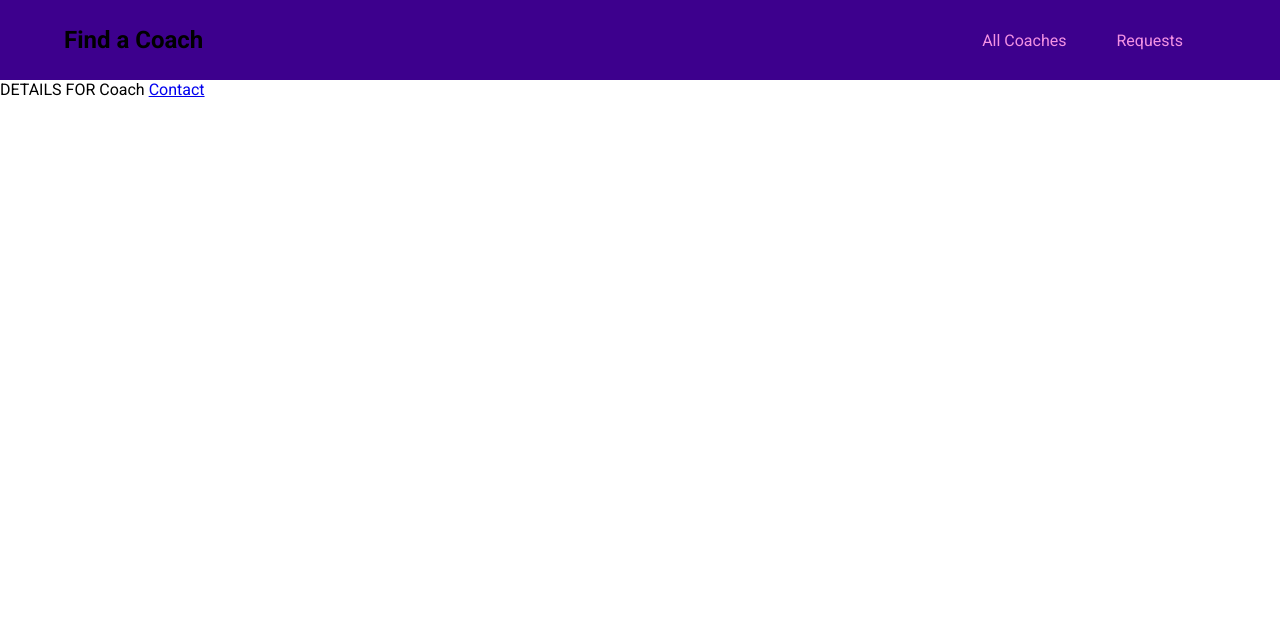
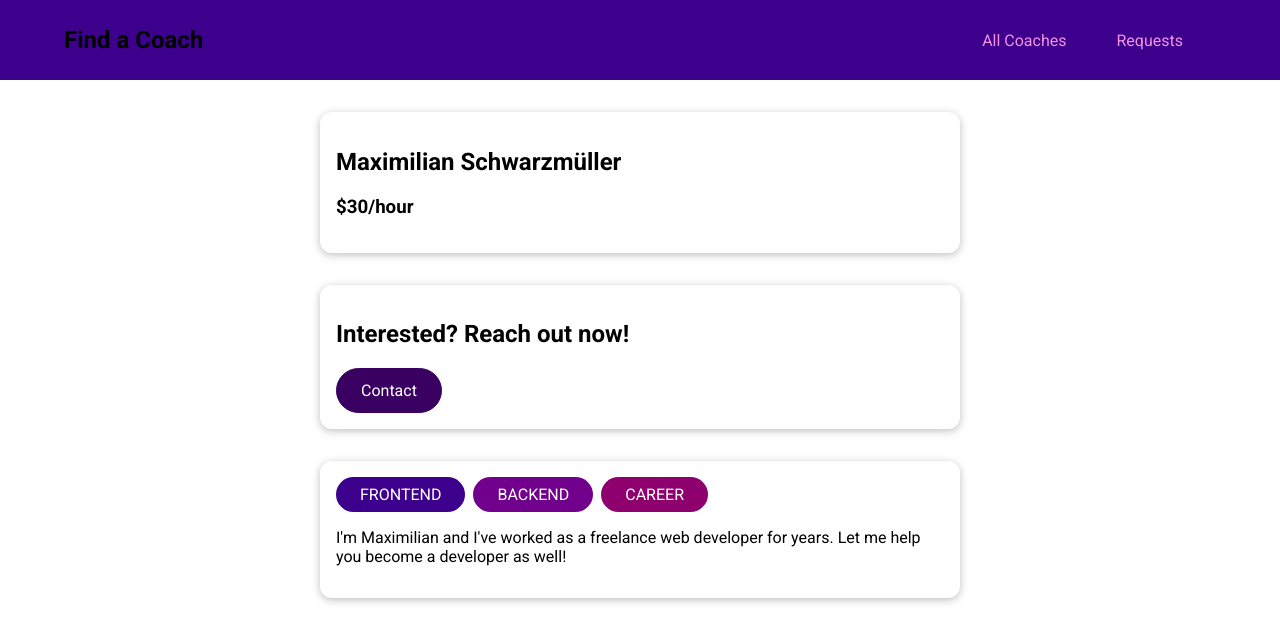
Before and after one commit to SahakKDev/find-your-coach, a Vue app: page /coaches/c1 in a window 1280 px wide. Shown: the top 642 px of the page. Built offline with nearby package versions, Linux system fonts and the light colour scheme.

Commit message:
coach details done

```diff
--- a/src/App.vue
+++ b/src/App.vue
@@ -4,7 +4,7 @@
 </template>
 
 <script>
-import TheHeader from './componenets/layout/TheHeader.vue';
+import TheHeader from './components/layout/TheHeader.vue';
 
 export default {
   components: {
--- a/src/main.js
+++ b/src/main.js
@@ -4,9 +4,9 @@ import router from './router';
 import store from './store';
 
 import App from './App.vue';
-import BaseCard from './componenets/UI/BaseCard.vue';
-import BaseButton from './componenets/UI/BaseButton.vue';
-import BaseBadge from './componenets/UI/BaseBadge.vue';
+import BaseCard from './components/UI/BaseCard.vue';
+import BaseButton from './components/UI/BaseButton.vue';
+import BaseBadge from './components/UI/BaseBadge.vue';
 
 const app = createApp(App);
 
--- a/src/pages/coaches/CoachDetails.vue
+++ b/src/pages/coaches/CoachDetails.vue
@@ -1,5 +1,65 @@
 <template>
-  DETAILS FOR Coach
-  <router-view />
-  <router-link to="/coaches/c1/contact">Contact</router-link>
+  <section>
+    <base-card>
+      <h2>{{ fullName }}</h2>
+      <h3>${{ rate }}/hour</h3>
+    </base-card>
+  </section>
+
+  <section>
+    <base-card>
+      <header>
+        <h2>Interested? Reach out now!</h2>
+        <base-button link :to="contactLink">Contact</base-button>
+      </header>
+      <router-view />
+    </base-card>
+  </section>
+
+  <section>
+    <base-card>
+      <base-badge
+        v-for="area in areas"
+        :key="area"
+        :type="area"
+        :title="area"
+      ></base-badge>
+      <p>{{ description }}</p>
+    </base-card>
+  </section>
 </template>
+
+<script>
+export default {
+  props: ['id'],
+  data() {
+    return {
+      selectedCoach: null,
+    };
+  },
+  created() {
+    this.selectedCoach = this.$store.getters['coaches/coaches'].find(
+      (coach) => coach.id === this.id,
+    );
+  },
+  computed: {
+    fullName() {
+      return `${this.selectedCoach.firstName} ${this.selectedCoach.lastName}`;
+    },
+    areas() {
+      return this.selectedCoach.areas;
+    },
+    rate() {
+      return this.selectedCoach.hourlyRate;
+    },
+    description() {
+      return this.selectedCoach.description;
+    },
+    contactLink() {
+      return (
+        this.$route.path.match(/^\/[^\/]+/)[0] + '/' + this.id + '/contact'
+      );
+    },
+  },
+};
+</script>
--- a/src/pages/coaches/CoachesList.vue
+++ b/src/pages/coaches/CoachesList.vue
@@ -27,7 +27,7 @@
 </template>
 
 <script>
-import CoachItem from '@/componenets/coaches/CoachItem.vue';
+import CoachItem from '@/components/coaches/CoachItem.vue';
 import { mapGetters } from 'vuex';
 
 export default {
--- a/src/router.js
+++ b/src/router.js
@@ -15,6 +15,7 @@ const router = createRouter({
     {
       path: '/coaches/:id',
       component: CoachDetails,
+      props: true,
       children: [{ path: 'contact', component: ContactCoach }],
     },
     { path: '/register', component: CoachRegistration },
```
Also changed, not shown: src/components/UI/BaseBadge.vue (renamed from src/componenets/UI/BaseBadge.vue), src/components/UI/BaseButton.vue (renamed from src/componenets/UI/BaseButton.vue), src/components/UI/BaseCard.vue (renamed from src/componenets/UI/BaseCard.vue), src/components/coaches/CoachItem.vue (renamed from src/componenets/coaches/CoachItem.vue), src/components/layout/TheHeader.vue (renamed from src/componenets/layout/TheHeader.vue).
